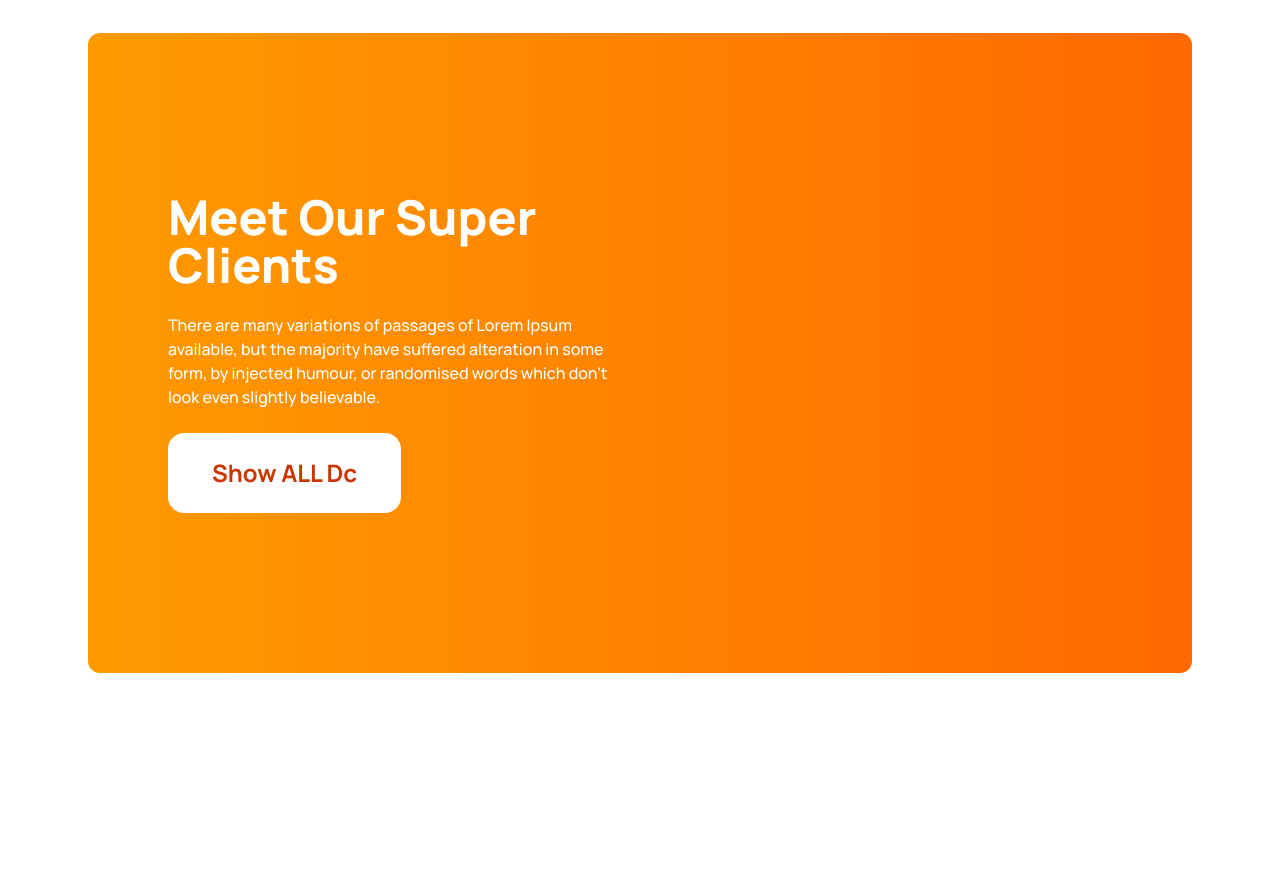
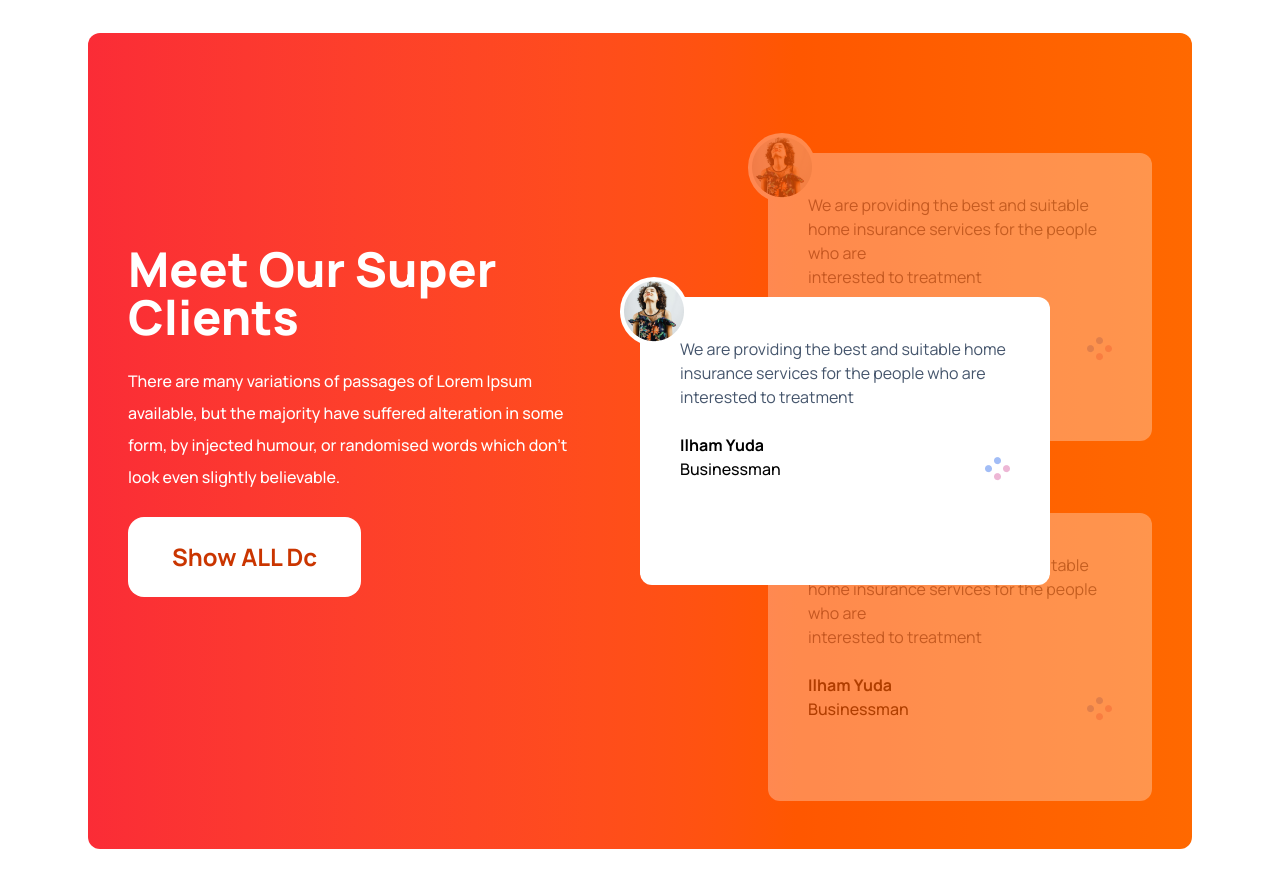
Before and after one commit to MdMarjan1/TEA-House, a plain HTML site: page index.html in a window 1280 px wide. Shown: the part 2220-3093 px from the top of the page. Before the commit the page ends 2917 px from the top, so only its background shows below. Drawn offline with nearby package versions, Linux system fonts and the light colour scheme.

Commit message:
review section done

```diff
--- a/index.html
+++ b/index.html
@@ -134,20 +134,78 @@
                <!-- tea section sone -->
                 <!-- super clients -->
                 <section>
-                   <div class="clients-container grid grid-cols-2 bg-linear-to-r from-amber-500 to-orange-500 px-20 py-40 rounded-xl">
-                        <div class="client-text">
+                   <div class="clients-container grid grid-cols-1 lg:grid-cols-2 bg-linear-to-r from-red-500 to-orange-500 px-10 py-30 rounded-xl items-center">
+
+                    <!-- clients text -->
+                      <div class="client-text mb-10">
                           <h2 class="font-manrope text-5xl font-extrabold text-white">
                             Meet Our Super <br> Clients
                           </h2>
                         <br>
-                        <p class="font-manrope text-base font-medium text-white">
+                           <p class="font-manrope text-base font-medium text-white leading-8">
                             There are many variations of passages of Lorem Ipsum <br> available, but the majority have suffered alteration in some <br> form, by injected humour, or randomised words which don't <br> look even slightly believable.
                            </p>
                            <br>
                             <button class="bg-white text-orange-700 font-manrope text-2xl font-bold px-11 py-6 rounded-2xl">Show ALL Dc</button>
                      </div>
+
+                      <div class="review-section relative ">
+                            <!-- box 1 -->
+                         <div class="md:absolute z-10 md:top-36 mb-14">
+                               <div class="review-cart relative bg-white h-72 w-full md:w-4/5 rounded-xl ">
+                                   <div class="costomer-dp absolute bg-white rounded-full p-1 -top-5 -left-5">
+                                        <img src="./images/client.png" alt="">
+                                   </div>
+                                   <div class="costomer-details p-10">
+                                        <p class="text-slate-600 font-manrope font-normal">We are providing the best and suitable home insurance services for the people who are <br>interested to treatment</p> <br>
+
+                                        <h4 class="text-base font-bold font-manrope">Ilham Yuda</h4>
+                                        <div class="rating flex items-center justify-between">
+                                             <p class="text-base font-manrope font-medium">Businessman</p>
+                                             <img src="./images/circles.png" alt="">
+                                        </div>
+                                   </div>
+                                </div>
                          </div>
 
+                                <!-- box 2 -->
+                                  <div class="review-cart relative bg-white h-72 w-auto md:w-3/4 rounded-xl md:opacity-30 md:left-32">
+                                   <div class="costomer-dp absolute bg-white rounded-full p-1 -top-5 -left-5">
+                                        <img src="./images/client.png" alt="">
+                                   </div>
+                                   <div class="costomer-details p-10">
+                                        <p class="text-slate-600 font-manrope font-normal">We are providing the best and suitable home insurance services for the people who are <br>interested to treatment</p> <br>
+
+                                        <h4 class="text-base font-bold font-manrope">Ilham Yuda</h4>
+                                        <div class="rating flex items-center justify-between">
+                                             <p class="text-base font-manrope font-medium">Businessman</p>
+                                             <img src="./images/circles.png" alt="">
+                                        </div>
+                                   </div>
+                                </div>
+
+
+                                <!-- box 3 -->
+                                 <div class="review-cart relative bg-white h-72 w-auto md:w-3/4 rounded-xl md:opacity-30 top-11 md:top-18  md:left-32">
+                                   <div class="costomer-dp absolute bg-white rounded-full p-1 -top-5 -left-5">
+                                        <img src="./images/client.png" alt="">
+                                   </div>
+                                   <div class="costomer-details p-10">
+                                        <p class="text-slate-600 font-manrope font-normal">We are providing the best and suitable home insurance services for the people who are <br>interested to treatment</p> <br>
+
+                                        <h4 class="text-base font-bold font-manrope">Ilham Yuda</h4>
+                                        <div class="rating flex items-center justify-between">
+                                             <p class="text-base font-manrope font-medium">Businessman</p>
+                                             <img src="./images/circles.png" alt="">
+                                        </div>
+                                   </div>
+                                </div>
+
+                            </div>
+                      </div>
+
+
+                   </div>
                 </section>
 
 
```
Lines whose indentation alone changed are shown as unchanged.
